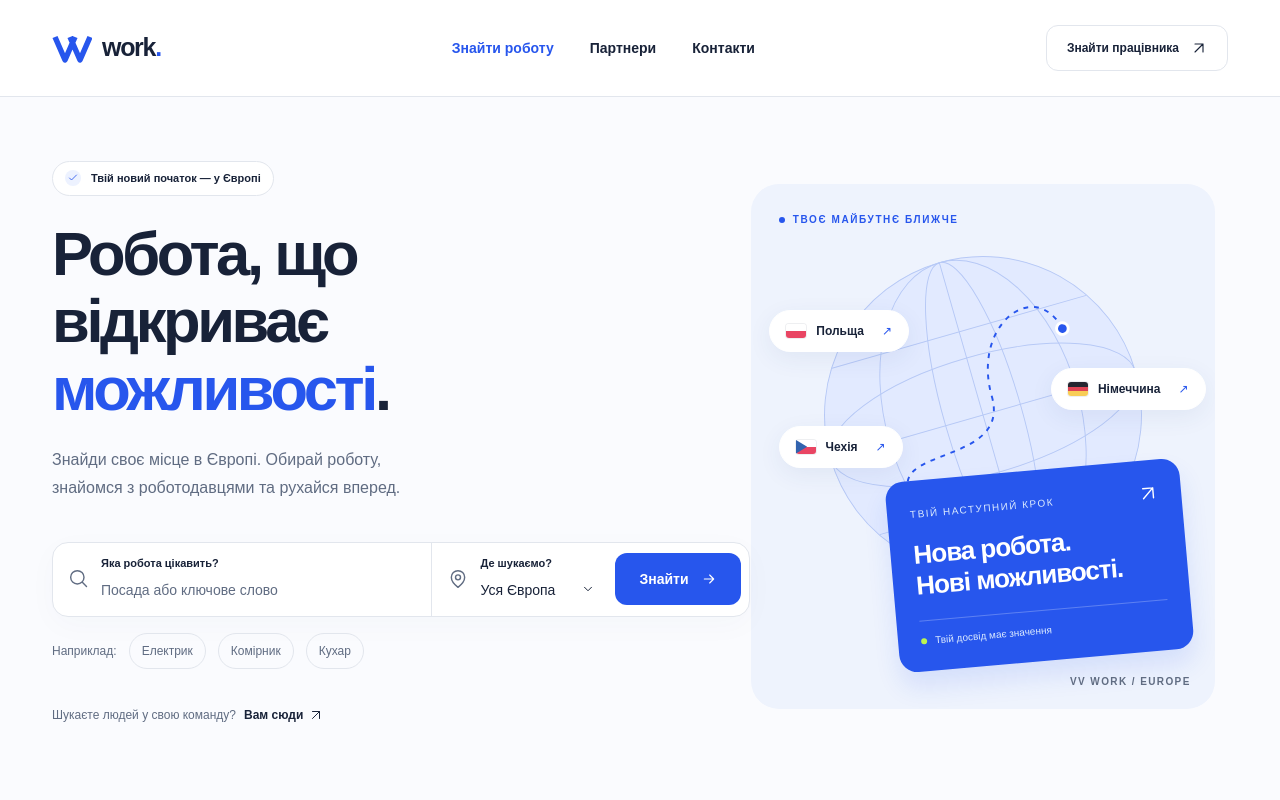
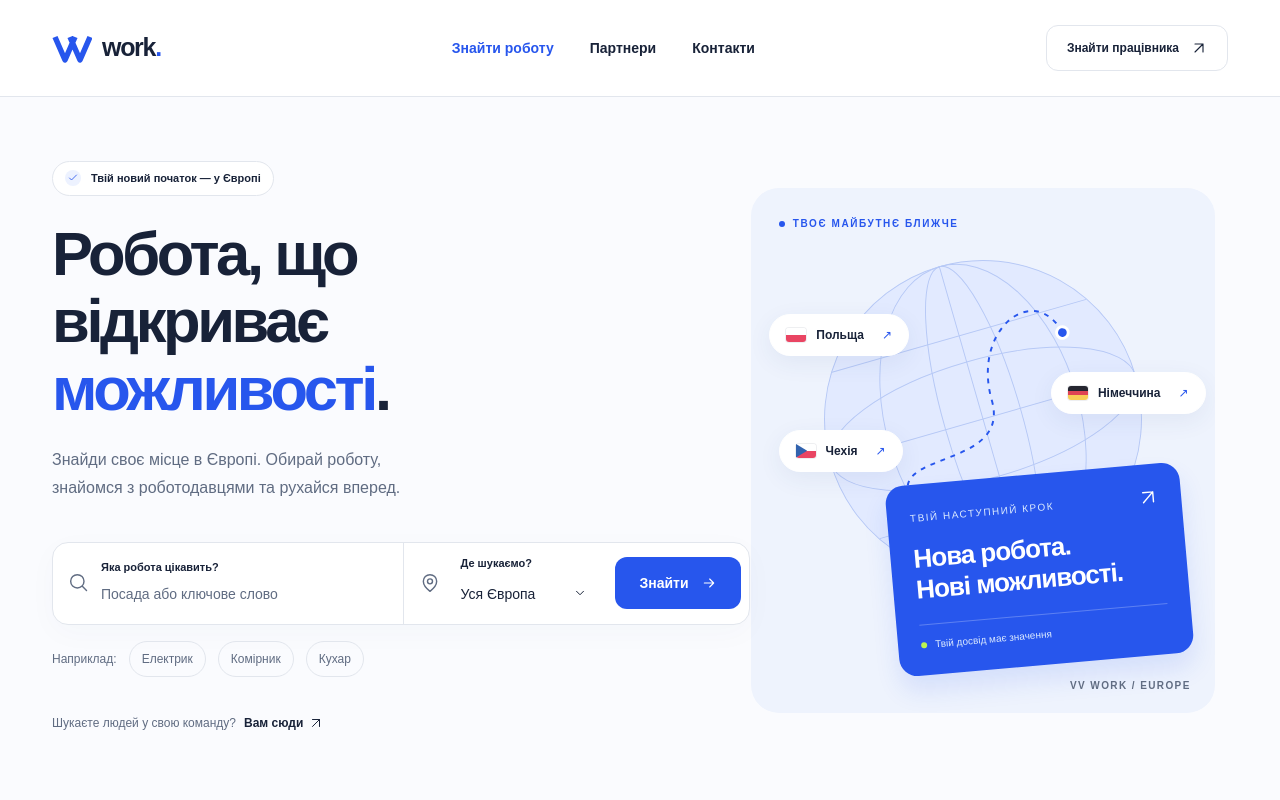
Before and after one commit to vitaliygalata1986/vv-work, a React (Vite) app: page / in a window 1280 px wide. Shown: the top 800 px of the page. Built offline with nearby package versions, Linux system fonts and the light colour scheme.

Commit message:
fix: adjust country selector padding and width

```diff
--- a/src/features/search/HeroSearch.tsx
+++ b/src/features/search/HeroSearch.tsx
@@ -46,12 +46,12 @@ export function HeroSearch() {
             />
           </div>
         </div>
-        <div className="flex items-center gap-3 border-t border-line px-4 py-3 sm:w-45 sm:border-t-0 sm:border-l">
+        <div className="flex items-center gap-3 border-t border-line px-4 py-3 sm:w-52 sm:shrink-0 sm:border-t-0 sm:border-l">
           <Icon name="pin" className="size-5 shrink-0 text-muted" />
           <div className="relative min-w-0 flex-1">
             <label
               htmlFor="job-country"
-              className="mb-1 block text-[11px] font-bold"
+              className="mb-1 block pl-2 text-[11px] font-bold"
             >
               Де шукаємо?
             </label>
@@ -59,7 +59,7 @@ export function HeroSearch() {
               id="job-country"
               name="country"
               defaultValue=""
-              className="w-full appearance-none bg-transparent py-1 pr-5 text-sm"
+              className="w-full appearance-none bg-transparent py-2 pr-7 pl-2 text-sm"
             >
               <option value="">Уся Європа</option>
               <option value="pl">Польща</option>
@@ -69,7 +69,7 @@ export function HeroSearch() {
             </select>
             <Icon
               name="chevron"
-              className="pointer-events-none absolute right-0 bottom-2 size-3.5"
+              className="pointer-events-none absolute right-2 bottom-3 size-3.5"
             />
           </div>
         </div>
```
